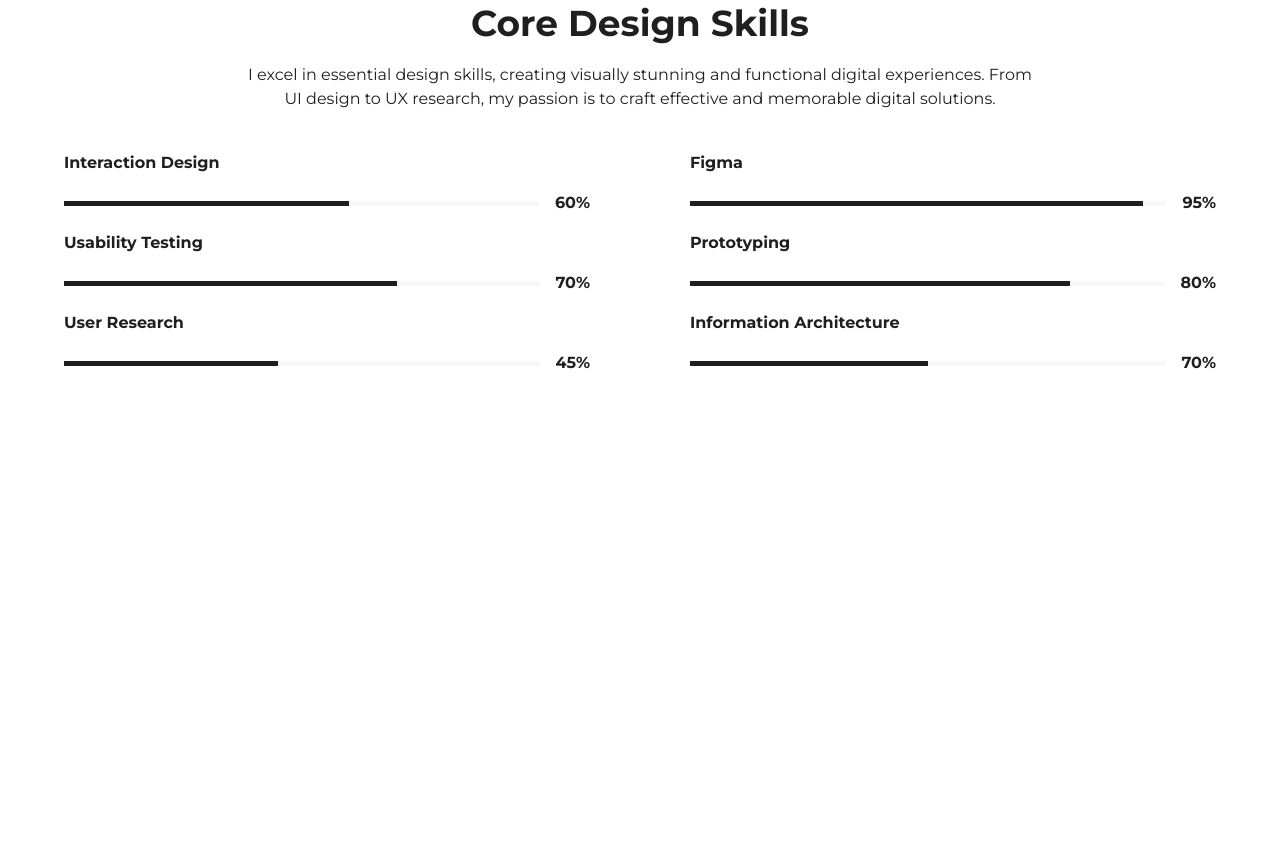
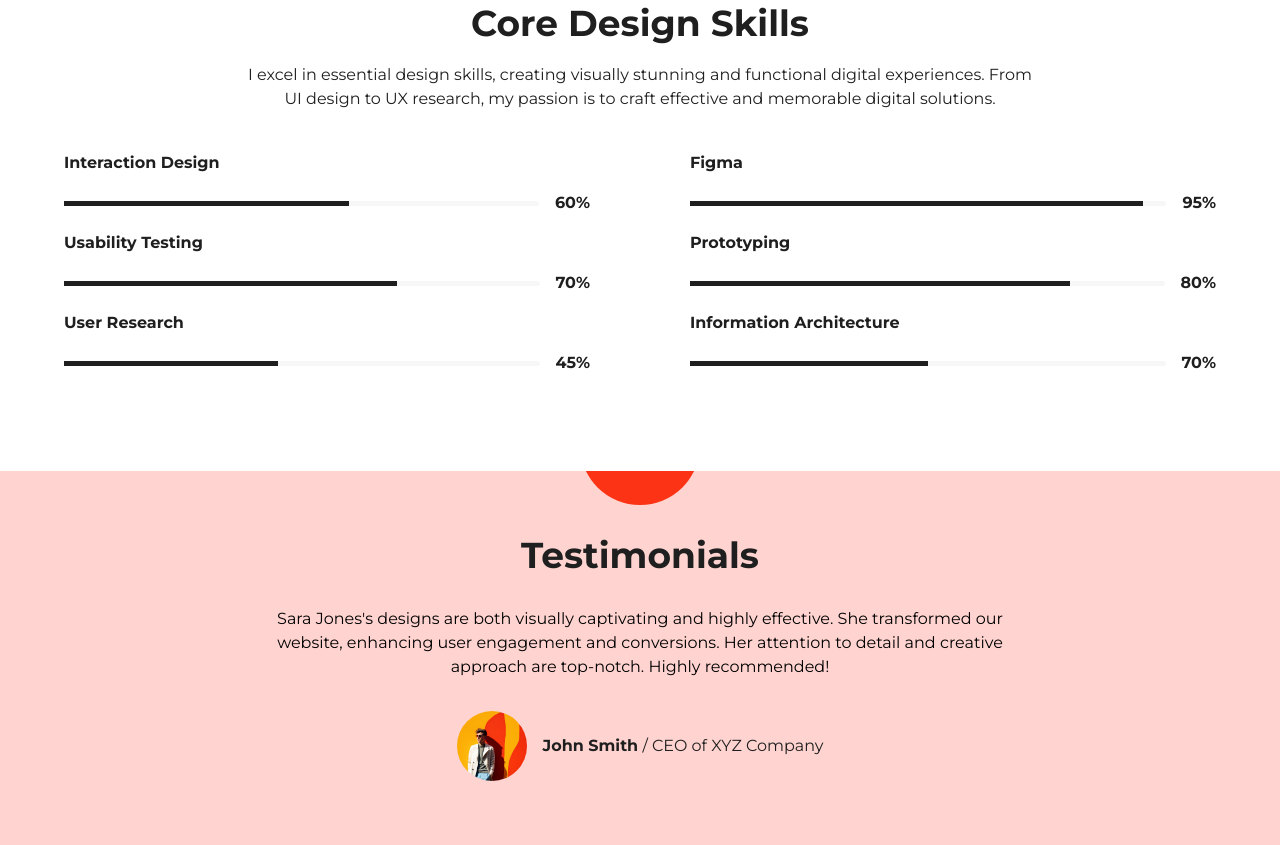
Before and after one commit to codedbyabir/portfolio-landing-page-tailwind-css, a website: page src/index.html in a window 1280 px wide. Shown: the part 2675-3520 px from the top of the page. Before the commit the page ends 3146 px from the top, so only its background shows below. Drawn offline with Linux system fonts and the light colour scheme.

Commit message:
Testimonial section added

```diff
--- a/src/index.html
+++ b/src/index.html
@@ -309,7 +309,8 @@
                         <div class="flex items-center gap-4">
                             <div class="w-full bg-grey rounded-full h-[5px]">
                                 <!-- The width utility class determines the skill level -->
-                                <div class="skill-bar bg-dark h-[5px] transition-all duration-1000 ease-in-out" data-width="60%"></div>
+                                <div class="skill-bar bg-dark h-[5px] transition-all duration-1000 ease-in-out"
+                                    data-width="60%"></div>
                             </div>
                             <span class="text-base font-bold text-dark skill-count" data-target="60">0%</span>
                         </div>
@@ -323,7 +324,8 @@
                         <div class="flex items-center gap-4">
                             <div class="w-full bg-grey rounded-full h-[5px]">
                                 <!-- The width utility class determines the skill level -->
-                                <div class="skill-bar bg-dark h-[5px] transition-all duration-500 ease-in-out" data-width="70%"></div>
+                                <div class="skill-bar bg-dark h-[5px] transition-all duration-500 ease-in-out"
+                                    data-width="70%"></div>
                             </div>
                             <span class="text-base font-bold text-dark skill-count" data-target="70">0%</span>
                         </div>
@@ -337,7 +339,8 @@
                         <div class="flex items-center gap-4">
                             <div class="w-full bg-grey rounded-full h-[5px]">
                                 <!-- The width utility class determines the skill level -->
-                                <div class="skill-bar bg-dark h-[5px] transition-all duration-500 ease-in-out" data-width="45%"></div>
+                                <div class="skill-bar bg-dark h-[5px] transition-all duration-500 ease-in-out"
+                                    data-width="45%"></div>
                             </div>
                             <span class="text-base font-bold text-dark skill-count" data-target="45">0%</span>
                         </div>
@@ -354,7 +357,8 @@
                         <div class="flex items-center gap-4">
                             <div class="w-full bg-grey rounded-full h-[5px]">
                                 <!-- The width utility class determines the skill level -->
-                                <div class="skill-bar bg-dark h-[5px] transition-all duration-1000 delay-200 ease-out" data-width="95%"></div>
+                                <div class="skill-bar bg-dark h-[5px] transition-all duration-1000 delay-200 ease-out"
+                                    data-width="95%"></div>
                             </div>
                             <span class="text-base font-bold text-dark skill-count" data-target="95">0%</span>
                         </div>
@@ -367,7 +371,8 @@
                         <div class="flex items-center gap-4">
                             <div class="w-full bg-grey rounded-full h-[5px]">
                                 <!-- The width utility class determines the skill level -->
-                                <div class="skill-bar bg-dark h-[5px] transition-all duration-500 ease-in-out" data-width="80%"></div>
+                                <div class="skill-bar bg-dark h-[5px] transition-all duration-500 ease-in-out"
+                                    data-width="80%"></div>
                             </div>
                             <span class="text-base font-bold text-dark skill-count" data-target="80">0%</span>
                         </div>
@@ -380,7 +385,8 @@
                         <div class="flex items-center gap-4">
                             <div class="w-full bg-grey rounded-full h-[5px]">
                                 <!-- The width utility class determines the skill level -->
-                                <div class="skill-bar bg-dark h-[5px] transition-all duration-500 ease-in-out" data-width="50%"></div>
+                                <div class="skill-bar bg-dark h-[5px] transition-all duration-500 ease-in-out"
+                                    data-width="50%"></div>
                             </div>
                             <span class="text-base font-bold text-dark skill-count" data-target="70">0%</span>
                         </div>
@@ -391,6 +397,36 @@
         </div>
     </section>
 
+    <!-- Testimonials Section -->
+    <section class="bg-pink pt-16 pb-16 overflow-hidden">
+        <div class="max-w-[1192px] w-full mx-auto px-5
+              flex flex-col gap-10 relative">
+            <!-- Decorative circle -->
+            <div
+                class="hidden md:block w-30 h-30 bg-red rounded-full absolute left-[50%] mt-[-150px] -translate-x-[50%]">
+            </div>
+
+
+            <div class="testimonial-wrapper">
+                <!-- Item  -->
+                <div class="flex flex-col items-center gap-y-8">
+                <h2 class="text-center text-4xl font-bold text-dark">Testimonials</h2>
+                <p class="text-center text-base w-full lg:w-[780px]">Sara Jones's designs are both visually captivating
+                    and highly effective. She transformed our website,
+                    enhancing user engagement and conversions. Her attention to detail and creative approach are
+                    top-notch. Highly recommended!</p>
+                <div class="reviewer flex flex-row items-center gap-4">
+                    <img class="w-[70px] h-[70px] rounded-full aspect-square object-cover object-top"
+                        src="/src/assets/img/reviewer.jpg" alt="">
+                    <p class="text-base text-dark "><span class="font-bold">John Smith</span> / CEO of XYZ Company</p>
+                </div>
+            </div>
+
+            </div>
+        </div>
+    </section>
+
+
     <script src="assets/js/main.js"></script>
 
 </body>
```
Also changed, not shown: src/assets/img/reviewer.jpg (added), src/output.css.
